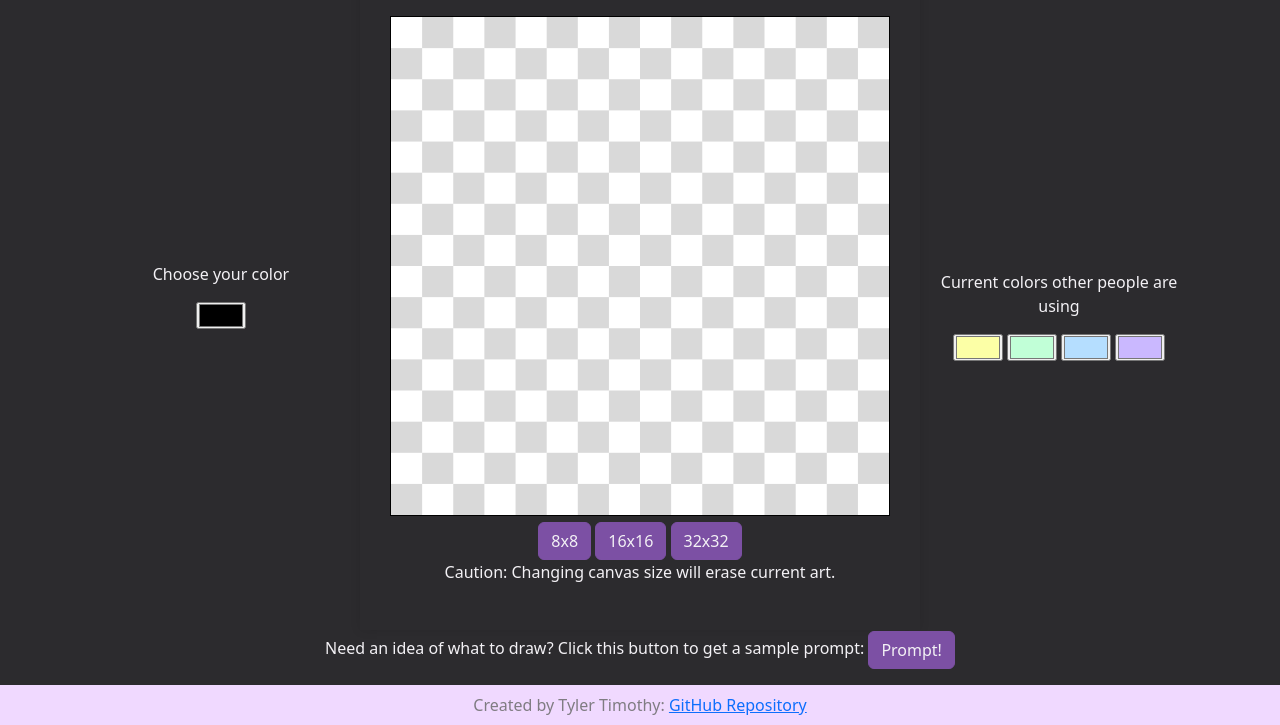
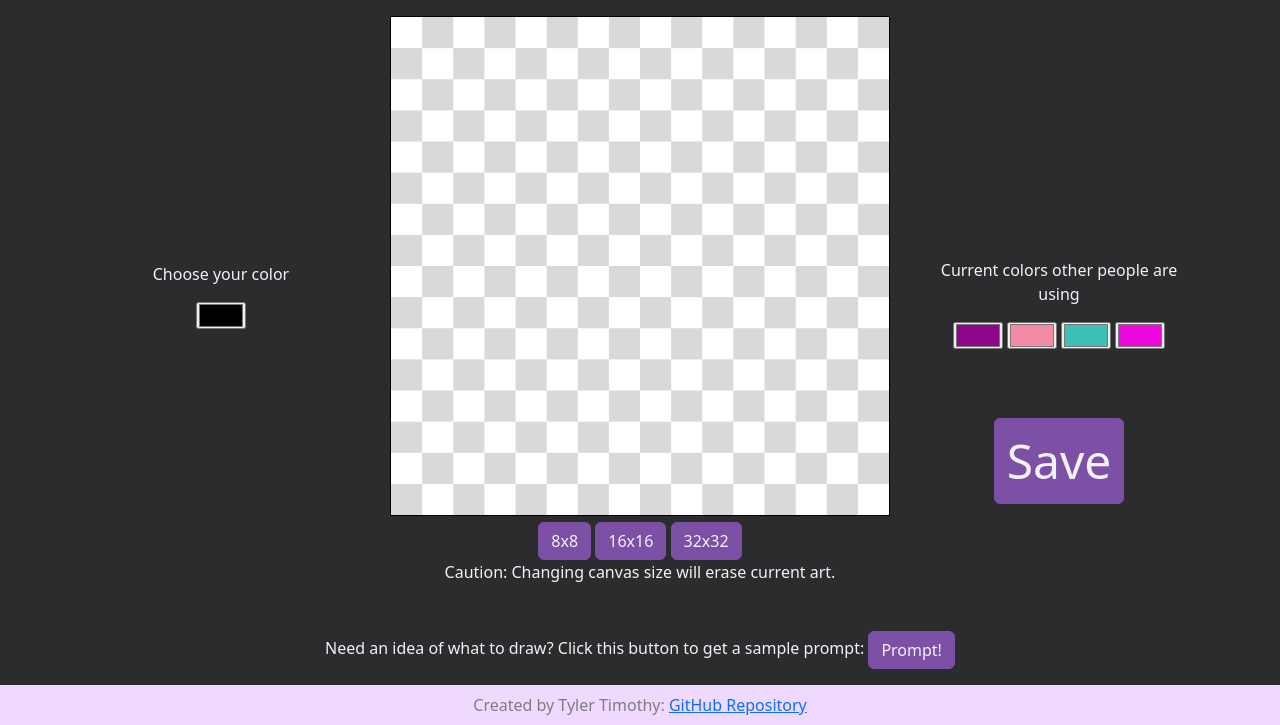
Before and after one commit to TylerJTimothy/PixelArtWebSite, a plain HTML site: page html/art.html in a window 1280 px wide. Shown: the part 75-800 px from the top of the page. Drawn offline with nearby package versions, Linux system fonts and the light colour scheme.

Commit message:
websocket placeholder
Added functionality to change colors randomly that will later be taken over by websocket

```diff
--- a/html/art.css
+++ b/html/art.css
@@ -42,7 +42,16 @@ main {
     justify-content: center; /* Center elements horizontally within this container */
     align-items: center; /* Center elements vertically within this container */
     padding: 20px; /* Add padding for spacing */
-    box-shadow: 0 0 10px rgba(0, 0, 0, 0.1); /* Add a subtle box shadow */
+}
+
+.right-side {
+    display: flex;
+    flex: 1;
+    flex-direction: column; /* Arrange elements vertically */
+    justify-content: space-around; /* Center elements horizontally within this container */
+    align-items: center; /* Center elements vertically within this container */
+    padding-top: 180px; /* Add padding for spacing */
+    height: 500px;
 }
 
 /* Centered element within the centered container */
@@ -57,6 +66,16 @@ main {
     flex: 1;
     margin-top: 20px; /* Add margin between elements before and after centered element */
     text-align: center; /* Center text horizontally within this container */
+}
+
+.save {
+    flex: 1;
+    margin-top: 20px; /* Add margin between elements before and after centered element */
+    text-align: center; /* Center text horizontally within this container */
+}
+
+#saveButton {
+    font-size: 3em;
 }
 
 footer {
--- a/html/art.html
+++ b/html/art.html
@@ -58,12 +58,17 @@
                         </div>
                     </div>
                 </div>
-                <div class="after-elements">
-                    <p>Current colors other people are using</p>
-                    <input type="color" name="varColor" id="color" value="#FCFFA6" />
-                    <input type="color" name="varColor" id="color" value="#C1FFD7" />
-                    <input type="color" name="varColor" id="color" value="#B5DEFF" />
-                    <input type="color" name="varColor" id="color" value="#CAB8FF" />
+                <div class="right-side">
+                    <div class="after-elements">
+                        <p>Current colors other people are using</p>
+                        <input type="color" class="randomColor" value="#FCFFA6" />
+                        <input type="color" class="randomColor" value="#C1FFD7" />
+                        <input type="color" class="randomColor" value="#B5DEFF" />
+                        <input type="color" class="randomColor" value="#CAB8FF" />
+                    </div>
+                    <div class="save">
+                        <button id="saveButton" class="btn btn-primary">Save</button>
+                    </div>
                 </div>
             </div>
             <p>Need an idea of what to draw?  Click this button to get a sample prompt: <button type="button" class="btn btn-primary">Prompt!</button></p>
--- a/html/art.js
+++ b/html/art.js
@@ -119,3 +119,27 @@ document.getElementById('size32x32').addEventListener('click', () => {
     numTiles = 32;
     drawCheckerboard();
 });
+
+const getRandomTime = () => Math.random() * 13000 + 2000;
+
+function getRandomColor() {
+    const letters = '0123456789ABCDEF';
+    let color = '#';
+    for (let i = 0; i < 6; i++) {
+        color += letters[Math.floor(Math.random() * 16)];
+    }
+    return color;
+}
+
+const changeColorRandomly = (picker) => {
+    picker.value = getRandomColor();
+
+    // Set another timeout with a random delay for this picker
+    setTimeout(() => changeColorRandomly(picker), getRandomTime());
+}
+
+// Initial call for each picker to start the process
+const colorPickers = document.querySelectorAll('.randomColor');
+colorPickers.forEach(picker => {
+    changeColorRandomly(picker);
+});
```
